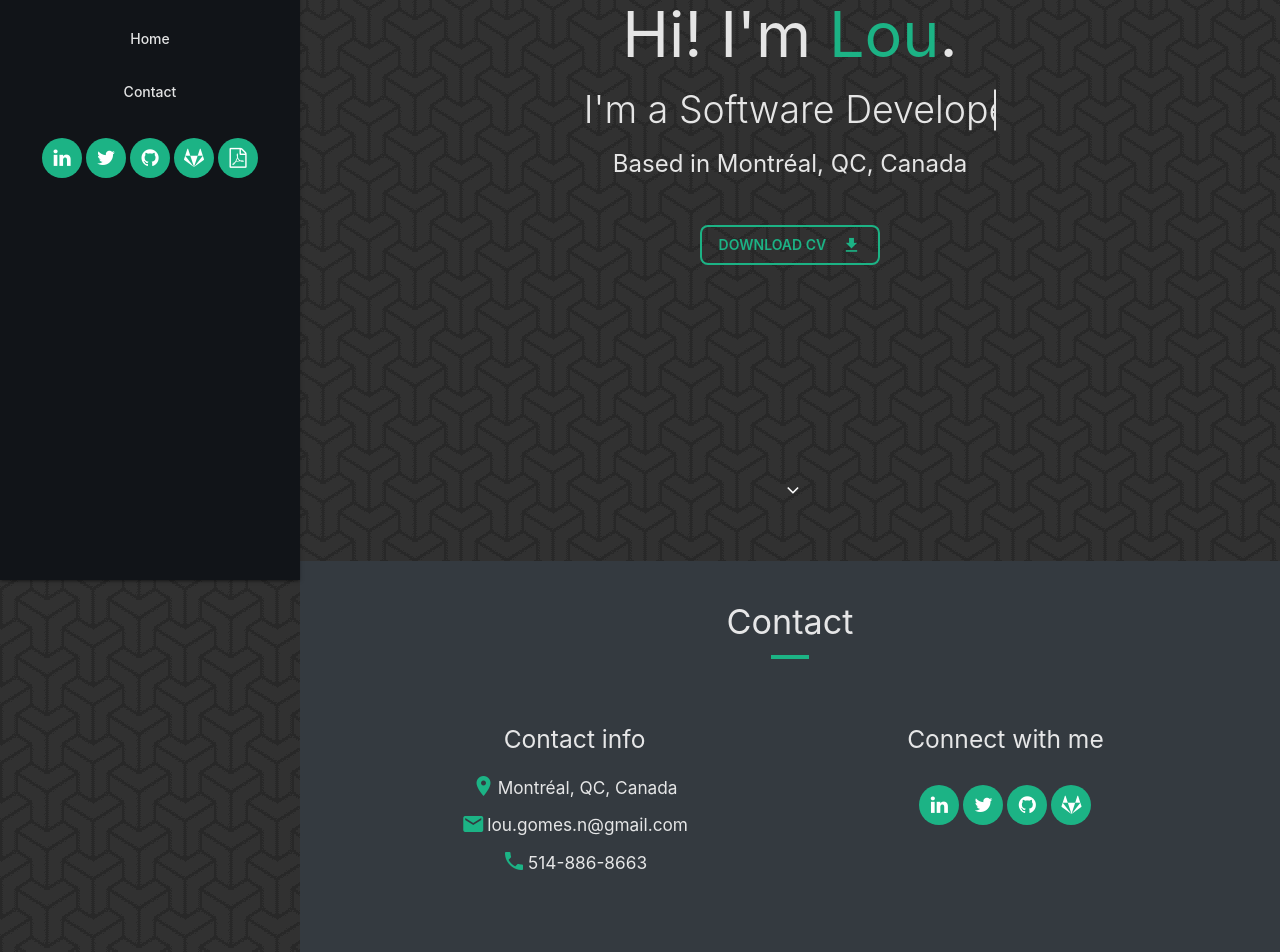
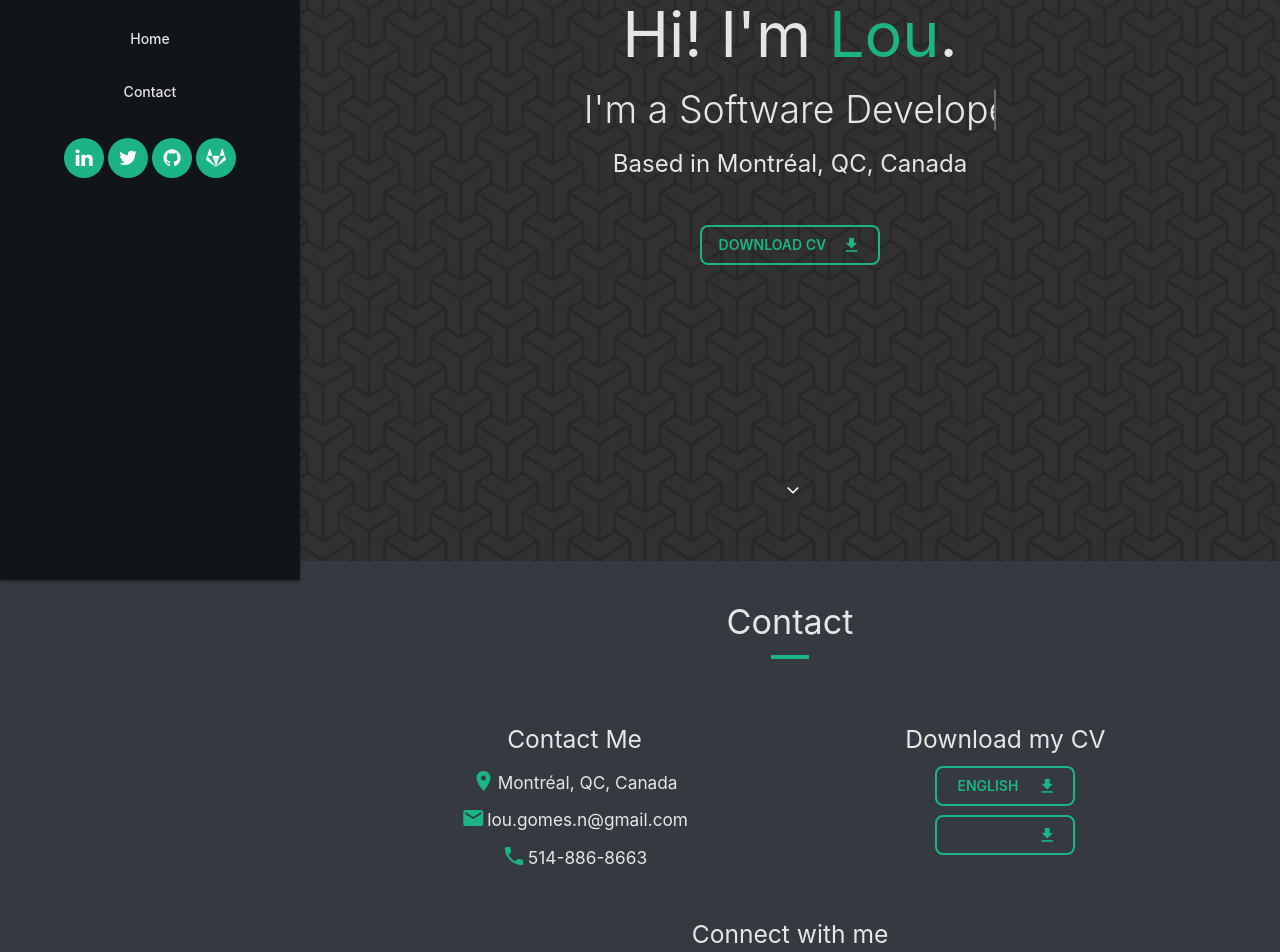
Before and after one commit to LouNeto/louneto.github.io, a React (Create React App) app: page / in a window 1280 px wide. Shown: the part 280-1232 px from the top of the page. Built offline with nearby package versions, Linux system fonts and the light colour scheme.

Commit message:
Added routing + multiple language CVs

```diff
--- a/package.json
+++ b/package.json
@@ -1,5 +1,5 @@
 {
-  "homepage": "http://LouNeto.github.io/louneto_website",
+  "homepage": ".",
   "name": "louneto_website",
   "version": "0.1.0",
   "private": true,
@@ -10,7 +10,9 @@
     "materialize-css": "^1.0.0-rc.2",
     "react": "^16.13.1",
     "react-dom": "^16.13.1",
-    "react-scripts": "3.4.3"
+    "react-router-dom": "^5.2.0",
+    "react-scripts": "3.4.3",
+    "react-scroll": "^1.8.1"
   },
   "scripts": {
     "predeploy": "npm run build",
--- a/src/components/About.js
+++ b/src/components/About.js
@@ -2,7 +2,7 @@ import React from 'react';
 
 const About = () => {
   return (
-    <div className="about row">
+    <div className="about content row">
       <div className="col s12">
         <h4 className="section-title">About Me</h4>
         <div className="divider title-divider"></div>
@@ -28,29 +28,53 @@ const About = () => {
               <h5 className="section-title">In my free time</h5>
               <div className="interests1 col s6">
                 <div className="valign-wrapper center-align">
-                  <img className="interest-img" src="music.png"></img>
+                  <img
+                    className="interest-img"
+                    src="music.png"
+                    alt="music"
+                  ></img>
                   <span>Music</span>
                 </div>
                 <div className="valign-wrapper">
-                  <img className="interest-img" src="guitar.png"></img>
+                  <img
+                    className="interest-img"
+                    src="guitar.png"
+                    alt="guitar"
+                  ></img>
                   <span>Guitar</span>
                 </div>
                 <div className="valign-wrapper">
-                  <img className="interest-img" src="piano.png"></img>
+                  <img
+                    className="interest-img"
+                    src="piano.png"
+                    alt="piano"
+                  ></img>
                   <span>Piano</span>
                 </div>
               </div>
               <div className="interests2 col s6">
                 <div className="valign-wrapper">
-                  <img className="interest-img" src="technology.png"></img>
+                  <img
+                    className="interest-img"
+                    src="technology.png"
+                    alt="technology"
+                  ></img>
                   <span>Technology</span>
                 </div>
                 <div className="valign-wrapper">
-                  <img className="interest-img" src="console.png"></img>
+                  <img
+                    className="interest-img"
+                    src="console.png"
+                    alt="console"
+                  ></img>
                   <span>Video-Games</span>
                 </div>
                 <div className="valign-wrapper">
-                  <img className="interest-img" src="basketball.png"></img>
+                  <img
+                    className="interest-img"
+                    src="basketball.png"
+                    alt="basketball"
+                  ></img>
                   <span>Basketball</span>
                 </div>
               </div>
--- a/src/components/App.js
+++ b/src/components/App.js
@@ -1,5 +1,6 @@
 import './styles.css';
 import React from 'react';
+import { HashRouter, Route } from 'react-router-dom';
 import Sidebar from './Sidebar';
 import Home from './Home';
 import About from './About';
@@ -17,15 +18,12 @@ const App = () => {
         backgroundImage: 'url(images/motif_home.png)',
       }}
     >
-      <Sidebar />
-      <div className="content">
+      <HashRouter basename="/">
+        <Sidebar />
         <Home />
-        {/* <About />
-        <Skills />
-        <Portfolio /> */}
         <Contact />
         <Footer />
-      </div>
+      </HashRouter>
     </div>
   );
 };
--- a/src/components/Contact.js
+++ b/src/components/Contact.js
@@ -1,14 +1,15 @@
 import React from 'react';
+import SocialHandles from './SocialHandles';
 
 const Contact = () => {
   return (
-    <div className="contact row">
+    <div id="/contact" className="contact content row">
       <div className="col s12">
         <h4 className="section-title">Contact</h4>
         <div className="divider title-divider"></div>
         <div className="container">
           <div className="col s12 m12 l6 contact-info">
-            <h5>Contact info</h5>
+            <h5>Contact Me</h5>
             <div className="coordonates">
               <div className="coordonate">
                 <i className="material-icons">location_on</i>
@@ -26,75 +27,76 @@ const Contact = () => {
               </div>
             </div>
           </div>
-          <div className="col s12 m12 l6 contact-info">
+          <div className="col s12 m12 l6 resumes">
+            <h5>Download my CV</h5>
+            <div>
+              <a
+                id="cvEng"
+                href="cvLouNetoEng.pdf"
+                className="download-cv-button waves-effect waves-light btn-flat"
+                download
+              >
+                <i className="material-icons right">file_download</i>English
+              </a>
+            </div>
+            <a
+              id="cvFr"
+              href="cvLouNetoFr.pdf"
+              className="download-cv-button waves-effect waves-light btn-flat"
+              download
+            >
+              <i className="material-icons right">file_download</i>Français
+            </a>
+          </div>
+          <div className="col s12 m12 l12 connect-info">
             <h5>Connect with me</h5>
-            <div className="contact-handles">
-              <a
-                href="https://www.linkedin.com/in/lou-gomes-neto/"
-                target="_blank"
-                className="fa fa-linkedin"
-              ></a>
-              <a
-                href="https://twitter.com/BurgerFries23"
-                target="_blank"
-                className="fa fa-twitter"
-              ></a>
-              <a
-                href="https://github.com/LouNeto"
-                target="_blank"
-                className="fa fa-github"
-              ></a>
-              <a
-                href="https://gitlab.com/Lou_Neto"
-                target="_blank"
-                className="fa fa-gitlab"
-              ></a>
-            </div>
+            <SocialHandles />
           </div>
         </div>
-        {/* <div className="col s12 m12 l8">
-            <h5>Send me a message</h5>
-            <form className="col s12">
-              <div className="row">
-                <div className="input-field col s6">
-                  <input id="name" type="text" className="white-text" />
-                  <label for="name">Name</label>
-                </div>
-                <div className="input-field col s6">
-                  <input
-                    id="email"
-                    type="text"
-                    className="validate white-text"
-                  />
-                  <label for="email">Email</label>
-                </div>
-              </div>
-              <div className="row">
-                <div className="input-field col s12">
-                  <input id="subject" type="text" className="white-text" />
-                  <label for="subject">Subject</label>
-                </div>
-              </div>
-              <div className="row">
-                <div className="input-field col s12">
-                  <textarea
-                    id="textarea"
-                    type="text"
-                    className="materialize-textarea white-text"
-                  ></textarea>
-                  <label for="textarea1">Message</label>
-                </div>
-              </div>
-              <input
-                className="submit-button"
-                type="submit"
-                value="Submit"
-              ></input>
-            </form>
-          </div> */}
       </div>
     </div>
   );
 };
 
 export default Contact;
+
+// {/* <div className="col s12 m12 l8">
+//             <h5>Send me a message</h5>
+//             <form className="col s12">
+//               <div className="row">
+//                 <div className="input-field col s6">
+//                   <input id="name" type="text" className="white-text" />
+//                   <label for="name">Name</label>
+//                 </div>
+//                 <div className="input-field col s6">
+//                   <input
+//                     id="email"
+//                     type="text"
+//                     className="validate white-text"
+//                   />
+//                   <label for="email">Email</label>
+//                 </div>
+//               </div>
+//               <div className="row">
+//                 <div className="input-field col s12">
+//                   <input id="subject" type="text" className="white-text" />
+//                   <label for="subject">Subject</label>
+//                 </div>
+//               </div>
+//               <div className="row">
+//                 <div className="input-field col s12">
+//                   <textarea
+//                     id="textarea"
+//                     type="text"
+//                     className="materialize-textarea white-text"
+//                   ></textarea>
+//                   <label for="textarea1">Message</label>
+//                 </div>
+//               </div>
+//               <input
+//                 className="submit-button"
+//                 type="submit"
+//                 value="Submit"
+//               ></input>
+//             </form>
+//           </div> */}
--- a/src/components/Footer.js
+++ b/src/components/Footer.js
@@ -2,7 +2,7 @@ import React from 'react';
 
 const Footer = () => {
   return (
-    <footer className="page-footer">
+    <footer className="page-footer content valign-wrapper">
       <div className="footer-copyright">
         <div className="copyright container">
           © 2020 Copyright Lou-Gomes Neto
--- a/src/components/Home.js
+++ b/src/components/Home.js
@@ -1,8 +1,9 @@
 import React from 'react';
+import { Link } from 'react-scroll';
 
 const Home = () => {
   return (
-    <div className="home valign-wrapper center-align">
+    <div id="/home" className="home content valign-wrapper center-align">
       <div className="home-content">
         <h1>
           Hi! I'm <span className="name">Lou</span>.
@@ -18,9 +19,17 @@ const Home = () => {
             <i className="material-icons right">file_download</i>Download CV
           </a>
         </div>
-        <a href="#" className="down-arrow bounce">
+        <Link
+          activeClass="active"
+          to="/contact"
+          spy={true}
+          hashSpy={true}
+          smooth={true}
+          duration={1000}
+          className="down-arrow bounce"
+        >
           <i className="fa fa-angle-down"></i>
-        </a>
+        </Link>
       </div>
     </div>
   );
--- a/src/components/Portfolio.js
+++ b/src/components/Portfolio.js
@@ -2,16 +2,16 @@ import React from 'react';
 
 const Portfolio = () => {
   return (
-    <div className="portfolio row">
+    <div className="portfolio content row">
       <div className="col s12">
         <h4 className="section-title">Portfolio</h4>
         <div className="divider title-divider"></div>
         <div className="container">
-          <div className="row">
+          {/* <div className="row">
             <div className="col l4 s12 m6">
               <div className="card">
                 <div className="card-image">
-                  <img src="sample-1.jpg" />
+                  <img src="sample-1.jpg" alt="project" />
                   <span className="card-title">Project 1</span>
                   <a className="btn-floating activator halfway-fab waves-effect waves-light">
                     <i className="material-icons">add</i>
@@ -38,7 +38,7 @@ const Portfolio = () => {
             <div className="col l4 s12 m6">
               <div className="card">
                 <div className="card-image">
-                  <img src="sample-1.jpg" />
+                  <img src="sample-1.jpg" alt="project" />
                   <span className="card-title">Project 2</span>
                   <a className="btn-floating activator halfway-fab waves-effect waves-light">
                     <i className="material-icons">add</i>
@@ -65,7 +65,7 @@ const Portfolio = () => {
             <div className="col l4 s12 m6">
               <div className="card">
                 <div className="card-image">
-                  <img src="sample-1.jpg" />
+                  <img src="sample-1.jpg" alt="project" />
                   <span className="card-title">project 3</span>
                   <a className="btn-floating halfway-fab waves-effect waves-light">
                     <i className="material-icons">add</i>
@@ -80,7 +80,7 @@ const Portfolio = () => {
                 </div>
               </div>
             </div>
-          </div>
+          </div> */}
         </div>
       </div>
     </div>
--- a/src/components/Sidebar.js
+++ b/src/components/Sidebar.js
@@ -1,5 +1,7 @@
 import React, { Component } from 'react';
+import { Link } from 'react-scroll';
 import M from 'materialize-css/dist/js/materialize.min.js';
+import SocialHandles from './SocialHandles';
 
 class Sidebar extends Component {
   componentDidMount() {
@@ -20,67 +22,50 @@ class Sidebar extends Component {
               title="I'm Lou"
               alt="photo_lou"
             />
-            <a href="/">
+            <Link
+              activeClass="active"
+              to="/home"
+              spy={true}
+              hashSpy={true}
+              smooth={true}
+              duration={1000}
+              className="menu-nav-item"
+            >
               <h5
                 className="white-text"
                 style={{ fontWeight: 'bold', marginTop: '15' }}
               >
                 Lou-Gomes Neto
               </h5>
-            </a>
+            </Link>
           </div>
           <li>
-            <a href="#" className="menu-nav-item">
+            <Link
+              activeClass="active"
+              to="/home"
+              spy={true}
+              hashSpy={true}
+              smooth={true}
+              duration={1000}
+              className="menu-nav-item"
+            >
               Home
-            </a>
-          </li>
-          {/* <li>
-            <a href="#" className="menu-nav-item">
-              About
-            </a>
+            </Link>
           </li>
           <li>
-            <a href="#" className="menu-nav-item">
-              Skills
-            </a>
+            <Link
+              activeClass="active"
+              to="/contact"
+              spy={true}
+              hashSpy={true}
+              smooth={true}
+              duration={1000}
+              className="menu-nav-item"
+            >
+              Contact
+            </Link>
           </li>
-          <li>
-            <a href="#" className="menu-nav-item">
-              Portfolio
-            </a>
-          </li> */}
-          <li>
-            <a href="#" className="menu-nav-item">
-              Contact
-            </a>
-          </li>
-          <div style={{ marginTop: 20 }}>
-            <a
-              href="https://www.linkedin.com/in/lou-gomes-neto/"
-              target="_blank"
-              className="fa fa-linkedin"
-            ></a>
-            <a
-              href="https://twitter.com/BurgerFries23"
-              target="_blank"
-              className="fa fa-twitter"
-            ></a>
-            <a
-              href="https://github.com/LouNeto"
-              target="_blank"
-              className="fa fa-github"
-            ></a>
-            <a
-              href="https://gitlab.com/Lou_Neto"
-              target="_blank"
-              className="fa fa-gitlab"
-            ></a>
-            <a
-              href="cvLouNetoEng.pdf"
-              className="fa fa-file-pdf-o"
-              download
-            ></a>
-          </div>
+          <SocialHandles />
         </ul>
         <a href="#" data-target="slide-out" className="sidenav-trigger">
           <i className="material-icons">menu</i>
--- a/src/components/Skills.js
+++ b/src/components/Skills.js
@@ -2,7 +2,7 @@ import React from 'react';
 
 const Skills = () => {
   return (
-    <div className="skills row">
+    <div className="skills content row">
       <div className="col s12">
         <h4 className="section-title">Skills</h4>
         <div className="divider title-divider"></div>
--- /dev/null
+++ b/src/components/SocialHandles.js
@@ -0,0 +1,35 @@
+import React from 'react';
+
+const SocialHandles = () => {
+  return (
+    <div style={{ marginTop: 20 }}>
+      <a
+        href="https://www.linkedin.com/in/lou-gomes-neto/"
+        target="_blank"
+        rel="noopener noreferrer"
+        className="fa fa-linkedin"
+      ></a>
+      <a
+        href="https://twitter.com/BurgerFries23"
+        target="_blank"
+        rel="noopener noreferrer"
+        className="fa fa-twitter"
+      ></a>
+      <a
+        href="https://github.com/LouNeto"
+        target="_blank"
+        rel="noopener noreferrer"
+        className="fa fa-github"
+      ></a>
+      <a
+        href="https://gitlab.com/Lou_Neto"
+        target="_blank"
+        rel="noopener noreferrer"
+        className="fa fa-gitlab"
+      ></a>
+      {/* <a href="cvLouNetoEng.pdf" className="fa fa-file-pdf-o" download></a> */}
+    </div>
+  );
+};
+
+export default SocialHandles;
--- a/src/components/styles.css
+++ b/src/components/styles.css
@@ -299,7 +299,7 @@
 .contact {
   background-color: #343a40;
   height: auto;
-  min-height: 80vh;
+  min-height: 85vh;
   color: rgba(250, 250, 250, 0.9);
 }
 
@@ -313,7 +313,7 @@
   }
 }
 
-.contact-info h5 {
+.contact-info .resumes .connect-info h5 {
   text-align: center;
   margin-bottom: 15px;
 }
@@ -336,7 +336,7 @@
   justify-content: center;
 }
 
-.contact-handles {
+.connect-info div {
   margin-top: 30px;
   margin-bottom: 5%;
 }
@@ -350,11 +350,16 @@
   color: #1cb385;
 }
 
-/* .card-panel {
-  width: 80%;
-  margin: auto;
-  background-color: transparent;
-} */
+#cvEng {
+  margin-top: 1%;
+  margin-bottom: 2%;
+  width: 140px;
+}
+
+#cvFr {
+  width: 140px;
+  margin-bottom: 2%;
+}
 
 .row {
   margin-bottom: 0px;
@@ -408,13 +413,21 @@
 .page-footer {
   background-color: #212529;
   text-align: center;
+  height: 15vh;
 }
 .footer-copyright {
   background-color: #212529 !important;
+  margin: auto;
+  width: 30%;
 }
 .copyright {
   background-color: #212529;
-  padding-bottom: 2%;
+}
+
+@media only screen and (max-width: 992px) {
+  .footer-copyright {
+    width: 80%;
+  }
 }
 
 /* ---------------------- other ---------------------- */
```
Also changed, not shown: public/manifest.json, 2 other files (tests, documents, lock files or other folders).
